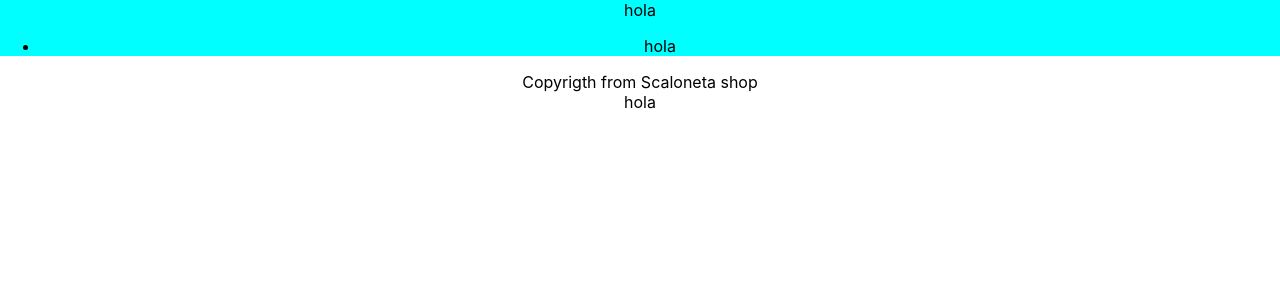
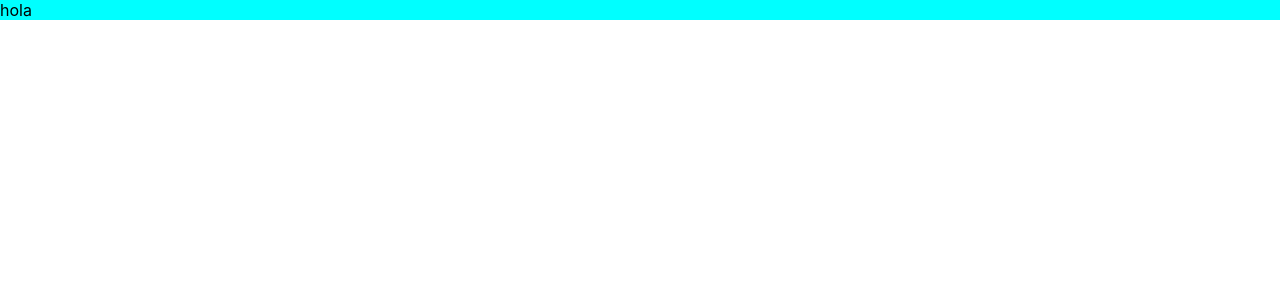
Before and after one commit to FacuTaborra/DashBoard-Scaloneta, a React (Create React App) app: page / in a window 1280 px wide. Shown: the top 300 px of the page. Built offline with nearby package versions, Linux system fonts and the light colour scheme.

Commit message:
arreglo react-router-dom

```diff
--- a/package.json
+++ b/package.json
@@ -6,14 +6,16 @@
     "@testing-library/jest-dom": "^5.16.2",
     "@testing-library/react": "^12.1.4",
     "@testing-library/user-event": "^13.5.0",
+    "cross-env": "^7.0.3",
     "react": "^17.0.2",
     "react-dom": "^17.0.2",
-    "react-router-dom": "^6.2.2",
+    "react-router-dom": "^5",
     "react-scripts": "5.0.0",
+    "v5": "^0.1.2",
     "web-vitals": "^2.1.4"
   },
   "scripts": {
-    "start": "react-scripts start",
+    "start": "cross-env PORT=5000 react-scripts start",
     "build": "react-scripts build",
     "test": "react-scripts test",
     "eject": "react-scripts eject"
--- a/src/App.js
+++ b/src/App.js
@@ -1,17 +1,15 @@
 import React from 'react';
 import { Link, Route, Switch } from 'react-router-dom';
 import './App.css';
-import Header from './components/header/Header.js'
-import Footer from './components/footer/Footer.js'
-import products from './components/products/Products.js'
+import Header from './components/header/Header.jsx'
+//import Footer from './components/footer/Footer.js'
+//import products from './components/products/Products.js'
 
 function App() {
   return (
-    <div className="App">
-      <Route path='/' component={Header}/>
-      <Route path='/' component={Footer}/>
-      <span>hola</span>
-    </div>
+      <Switch>
+        <Route path="/" component = {Header}/>
+      </Switch>
   );
 }
 
--- a/src/components/header/Header.js
+++ b/src/components/header/Header.jsx
@@ -6,9 +6,6 @@ function Header(){
     return (
         <div className="header">
             <span>hola</span>
-            <ul>
-                <li>hola</li>
-            </ul>
         </div>
     );
 }
--- a/src/components/products/Products.js
+++ b/src/components/products/Products.js
@@ -5,7 +5,11 @@ import './products.css'
 function Products(){
     return (
         <div className="products">
-            holaa
+            <div className="header-ontop">
+                <div className = "content">
+                    <h5>Envios a todo el pais!</h5>
+                </div>
+            </div>
         </div>
     );
 }
```
Also changed, not shown: src/setupTests.js (deleted, +0 -5 lines), 2 other files (tests, documents, lock files or other folders).
